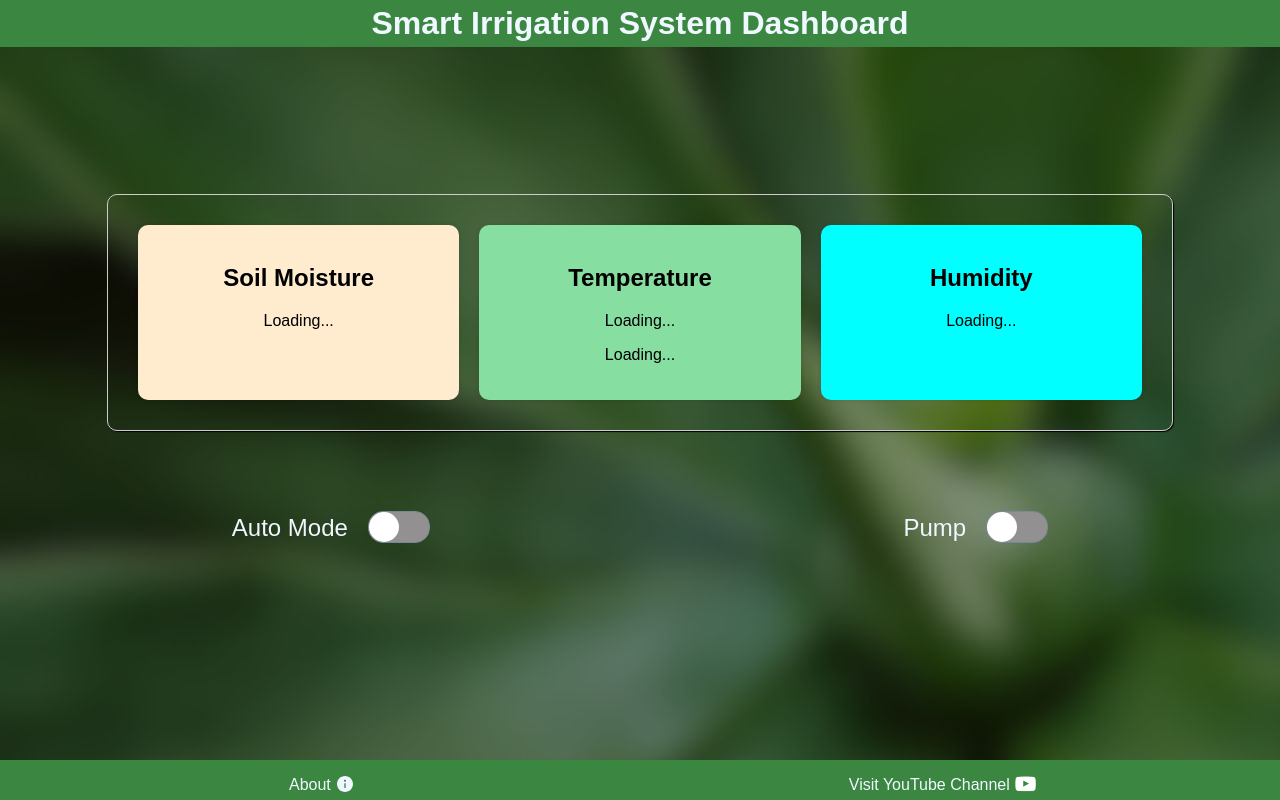
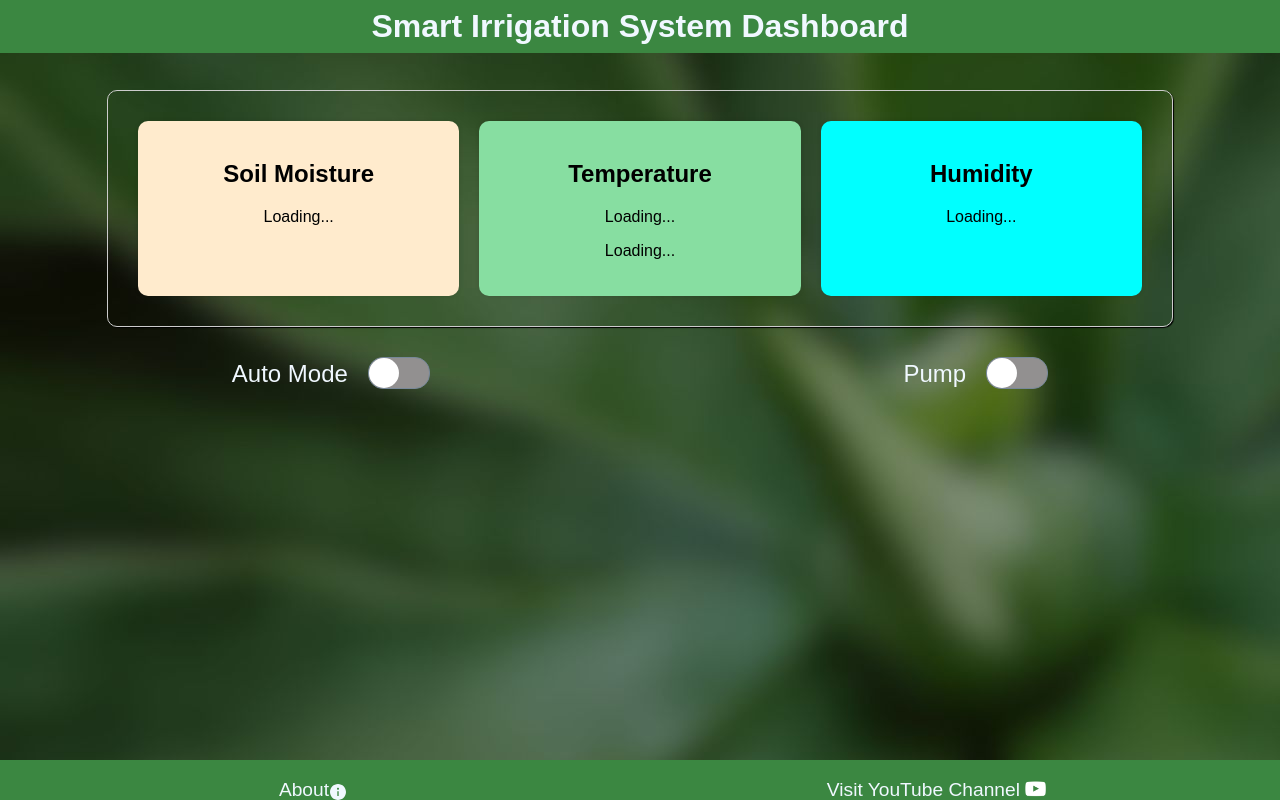
Before and after one commit to ElectrovillaYt/Smart_irrigation_system_Dashboard, a Flask app: page / in a window 1280 px wide. Run offline with Flask 3, Linux system fonts and the light colour scheme.

Commit message:
Update style.css

```diff
--- a/static/style.css
+++ b/static/style.css
@@ -6,7 +6,7 @@ body {
 }
 
 .container {
-    top: 15vh;
+    top: 10px;
     max-width: 80vw;
     margin: 20px auto;
     padding: 20px;
@@ -27,7 +27,7 @@ nav {
 
 h1 {
     margin-top: 0px;
-    padding: 5px;
+    padding: 8px;
     text-align: center;
     font-size: xx-large;
     color: aliceblue;
@@ -81,12 +81,12 @@ h1 {
     display: flex;
     justify-content: center;
     justify-content: space-around;
+    position: relative;
+    bottom: -20px;
+
 }
 
 .btn1 {
-    position: relative;
-    z-index: 2;
-    bottom: -180px;
     display: flex;
 }
 
@@ -102,9 +102,6 @@ h1 {
 }
 
 .btn2 {
-    position: relative;
-    z-index: 2;
-    bottom: -180px;
     display: flex;
 }
 
@@ -171,6 +168,7 @@ footer>ul {
     list-style-type: none;
     display: flex;
     justify-content: space-around;
+    font-size: larger;
 }
 
 .link {
@@ -180,7 +178,6 @@ footer>ul {
 
 .yt_logo {
     position: relative;
-    top: -2px;
     left: 5px;
 }
 
@@ -195,8 +192,8 @@ footer>ul {
 svg {
     fill: aliceblue;
     position: relative;
-    left: 4px;
-    top: -2px;
+    top: 3px;
+    left: -1px;
 }
 
 
```
